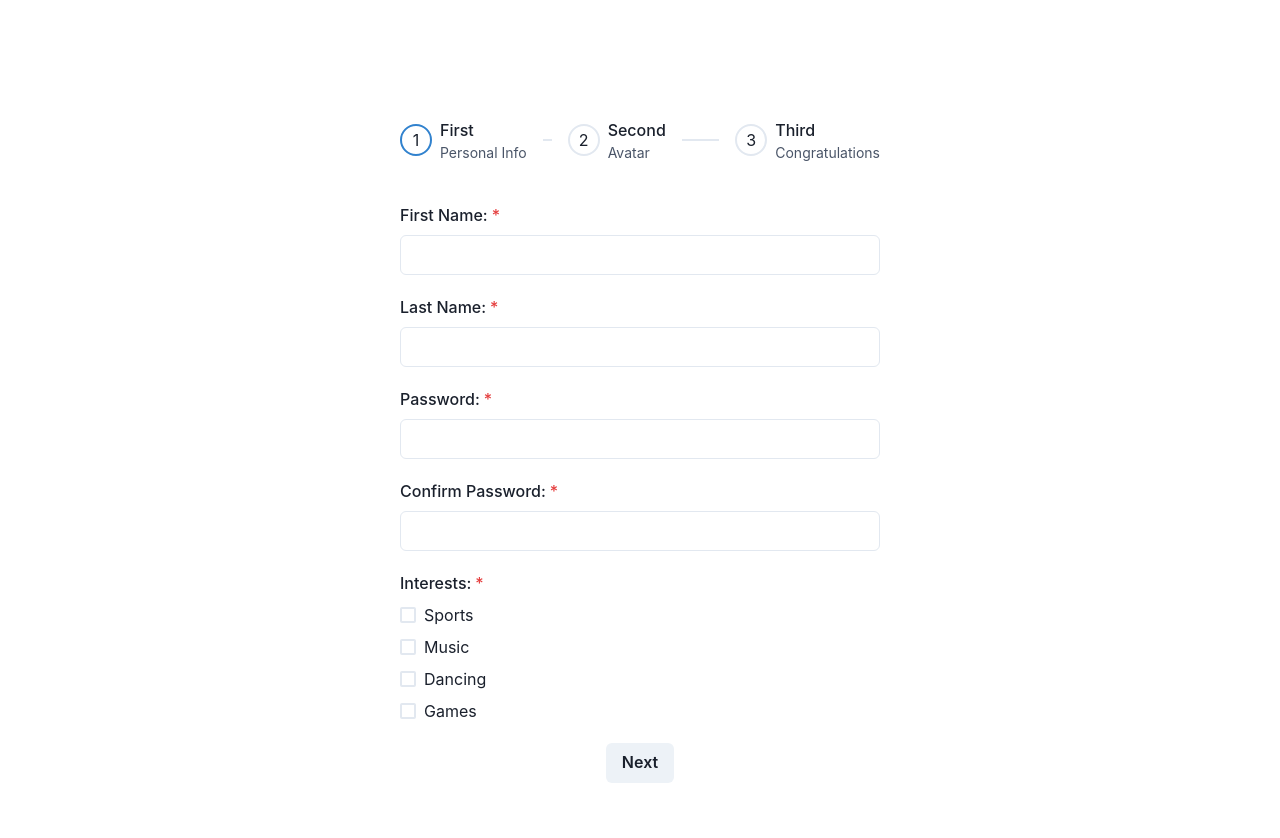
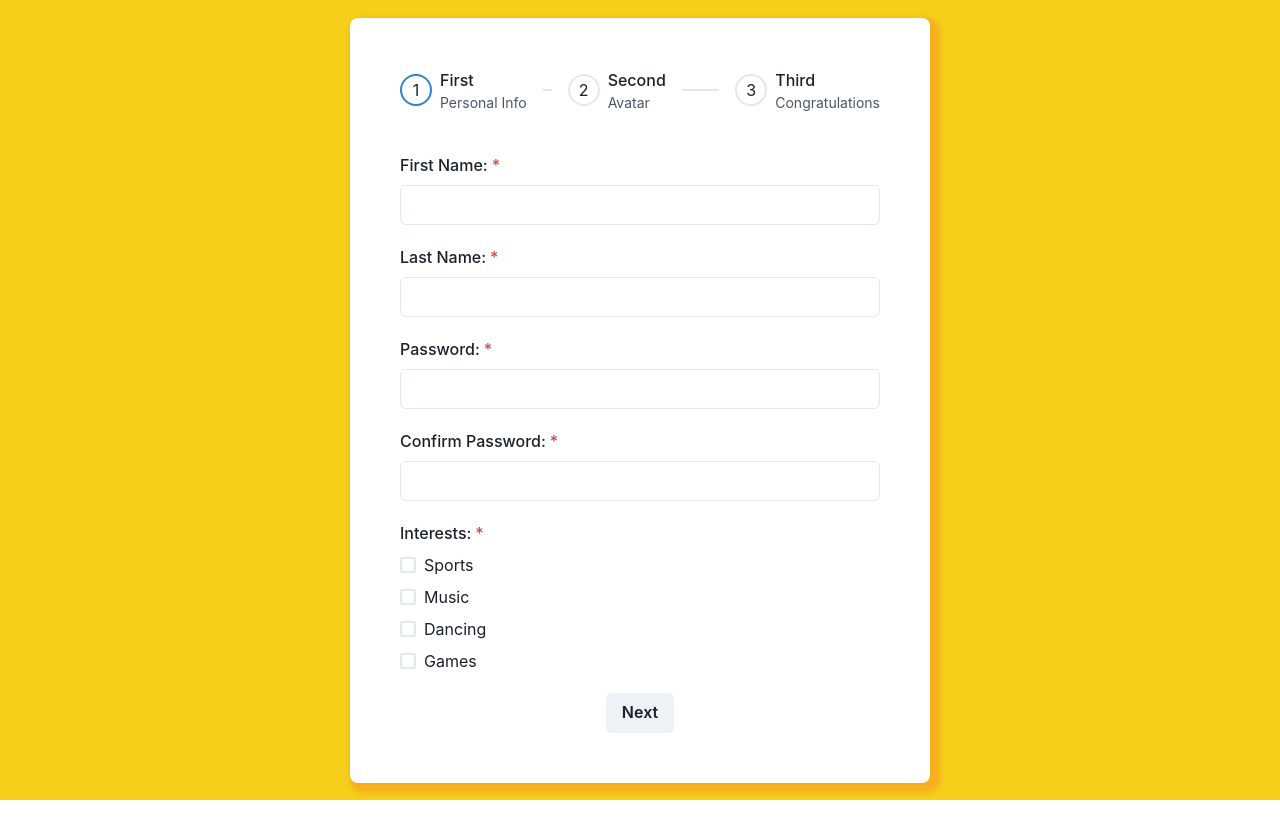
Before and after one commit to ddushev/blackdeep-assignment, a React (Vite) app: page / in a window 1280 px wide. Shown: the top 838 px of the page. After the commit the page ends 800 px from the top, so only its background shows below. Built offline with nearby package versions, Linux system fonts and the light colour scheme.

Commit message:
App. add styling

```diff
--- a/src/App.tsx
+++ b/src/App.tsx
@@ -1,11 +1,13 @@
-import { Flex } from "@chakra-ui/react";
+import { Box, Flex } from "@chakra-ui/react";
 import Form from "./components/ui/Form";
 
 function App() {
 
   return (
-    <Flex justifyContent="center" alignItems="center" h="100vh" my="50px">
-      <Form />
+    <Flex justifyContent="center" alignItems="center" h="100vh" bg="#F5CF1A">
+      <Box bg="white" p="50px" borderRadius="lg" boxShadow="5px 5px 5px 5px rgba(255, 50, 50, 0.2)">
+        <Form />
+      </Box>
     </Flex>
   )
 }
```
